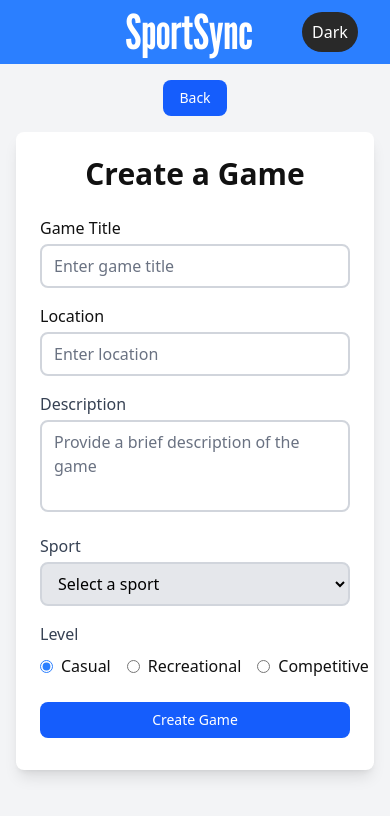
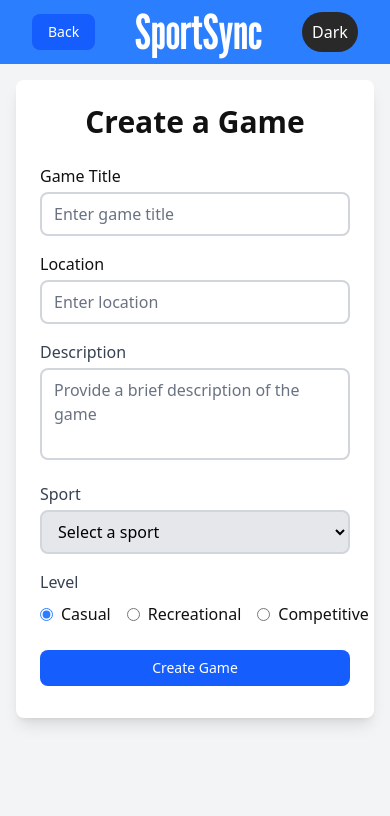
Before and after one commit to KallosP/csc437-asmts-project, a React (Vite) app in the folder packages/project-frontend/: page /add-game in a window 390 px wide. Shown: the top 816 px of the page. Built offline with nearby package versions, Linux system fonts and the light colour scheme.

Commit message:
added back/hamburger button visibility logic

```diff
--- a/packages/project-frontend/src/components/CommentSection.jsx
+++ b/packages/project-frontend/src/components/CommentSection.jsx
@@ -35,8 +35,8 @@
             <h3 className="mt-8 text-2xl dark:text-dark-normal-text text-normal-text">Posted Comments</h3>
 			{/* Comment List */}
 			<ul className="mt-2 space-y-2">
-				{comments.map((c) => (
-					<li key={c.id} className="p-4 rounded-lg h-auto text-wrap break-words bg-elevated-background dark:bg-dark-elevated-background">
+				{comments.map((c, index) => (
+					<li key={index} className="p-4 rounded-lg h-auto text-wrap break-words bg-elevated-background dark:bg-dark-elevated-background">
 						<p className="dark:text-dark-normal-text text-normal-text text-lg">{c.text}</p>
 					</li>
 				))}
--- a/packages/project-frontend/src/components/TopBar.jsx
+++ b/packages/project-frontend/src/components/TopBar.jsx
@@ -1,25 +1,44 @@
-import React from 'react'
+import React, { useEffect } from 'react'
 import { FontAwesomeIcon } from '@fortawesome/react-fontawesome'
 import { faBars } from '@fortawesome/free-solid-svg-icons'
-import { useLocation } from 'react-router-dom'
+import { useLocation, useNavigate } from 'react-router-dom'
 
 export default function TopBar({ handleMenuClick, darkMode, toggleDarkMode }) {
 	const location = useLocation()
+	const navigate = useNavigate()
 
-	const disableHamburger = location.pathname !== '/search'
+	const currentPath = location.pathname
+
+	const showBackButton = currentPath === '/add-game' || currentPath === '/view-game'
+	const disableHamburger = currentPath !== '/search'
+
+	function handleBack() {
+		navigate('/search')
+	}
 
 	return (
 		<div className="flex w-full dark:bg-dark-header-background bg-header-background h-auto items-center justify-between px-8 py-2 lg:py-2 ">
+			{showBackButton ? (
+				<button
+					onClick={handleBack}
+					type="submit"
+					className="text-button-text dark:text-dark-button-text cursor-pointer transition-all duration-300 bg-button-background dark:bg-dark-button-background hover:bg-button-hover dark:hover:bg-dark-button-hover focus:bg-button-focus dark:focus:bg-dark-button-focus font-medium rounded-lg text-sm px-4 py-2 ">
+					Back
+				</button>
+			) : (
 				<button
 					disabled={disableHamburger}
 					onClick={handleMenuClick}
-				className={`lg:opacity-0 lg:pointer-events-none ${disableHamburger && 'opacity-0 pointer-events-none'} dark:focus:bg-dark-hamburger-hover focus:bg-hamburger-hover px-2 py-1 rounded-md transition-all duration-200`}>
+					className={`lg:opacity-0 lg:pointer-events-none ${
+						disableHamburger ? 'opacity-0 pointer-events-none' : ''
+					} dark:focus:bg-dark-hamburger-hover focus:bg-hamburger-hover px-2 py-1 rounded-md transition-all duration-200`}>
 					<FontAwesomeIcon
 						icon={faBars}
 						size="2x"
 						className="dark:text-dark-hamburger text-hamburger"
 					/>
 				</button>
+			)}
 			<p className="text-5xl font-header dark:text-dark-header-text text-header-text">SportSync</p>
 			<button
 				onClick={toggleDarkMode}
--- a/packages/project-frontend/src/pages/AddGamePage.jsx
+++ b/packages/project-frontend/src/pages/AddGamePage.jsx
@@ -18,18 +18,9 @@
         navigate('/search')
 	}
 
-	function handleBack() {
-		navigate('/search')
-	}
-
 	return (
 		<div className="flex flex-col self-center justify-center items-center w-full p-4">
-			<button
-				onClick={handleBack}
-				type="submit"
-				className="mb-4 text-button-text dark:text-dark-button-text cursor-pointer transition-all duration-300 bg-button-background dark:bg-dark-button-background hover:bg-button-hover dark:hover:bg-dark-button-hover focus:bg-button-focus dark:focus:bg-dark-button-focus font-medium rounded-lg text-sm px-4 py-2 ">
-				Back
-			</button>
+
 			<form
 				onSubmit={handleSubmit}
 				className="bg-elevated-background mb-4 dark:bg-dark-elevated-background p-6 rounded-lg shadow-lg w-full max-w-2xl">
--- a/packages/project-frontend/src/pages/GamePage.jsx
+++ b/packages/project-frontend/src/pages/GamePage.jsx
@@ -6,7 +6,6 @@
 export default function GamePage(props) {
 	const location = useLocation()
 	const tags = location.state || []
-	console.log(tags)
 	return (
 		<div className="flex self-center justify-center items-center w-full py-4 lg:px-16">
 			<div className="flex flex-4 flex-col self-center justify-center items-center w-full p-4">
@@ -43,8 +42,8 @@
 									{props.attendees === undefined ? (
 										<li className="mt-2 text-normal-text dark:text-dark-normal-text">No attendees</li>
 									) : (
-										props.attendees.map((attendee) => (
-											<li className="mt-2 text-normal-text dark:text-dark-normal-text text-wrap break-words">{attendee}</li>
+										props.attendees.map((attendee, index) => (
+											<li key={index} className="mt-2 text-normal-text dark:text-dark-normal-text text-wrap break-words">{attendee}</li>
 										))
 									)}
 								</ul>
```
Lines whose indentation alone changed are shown as unchanged.
